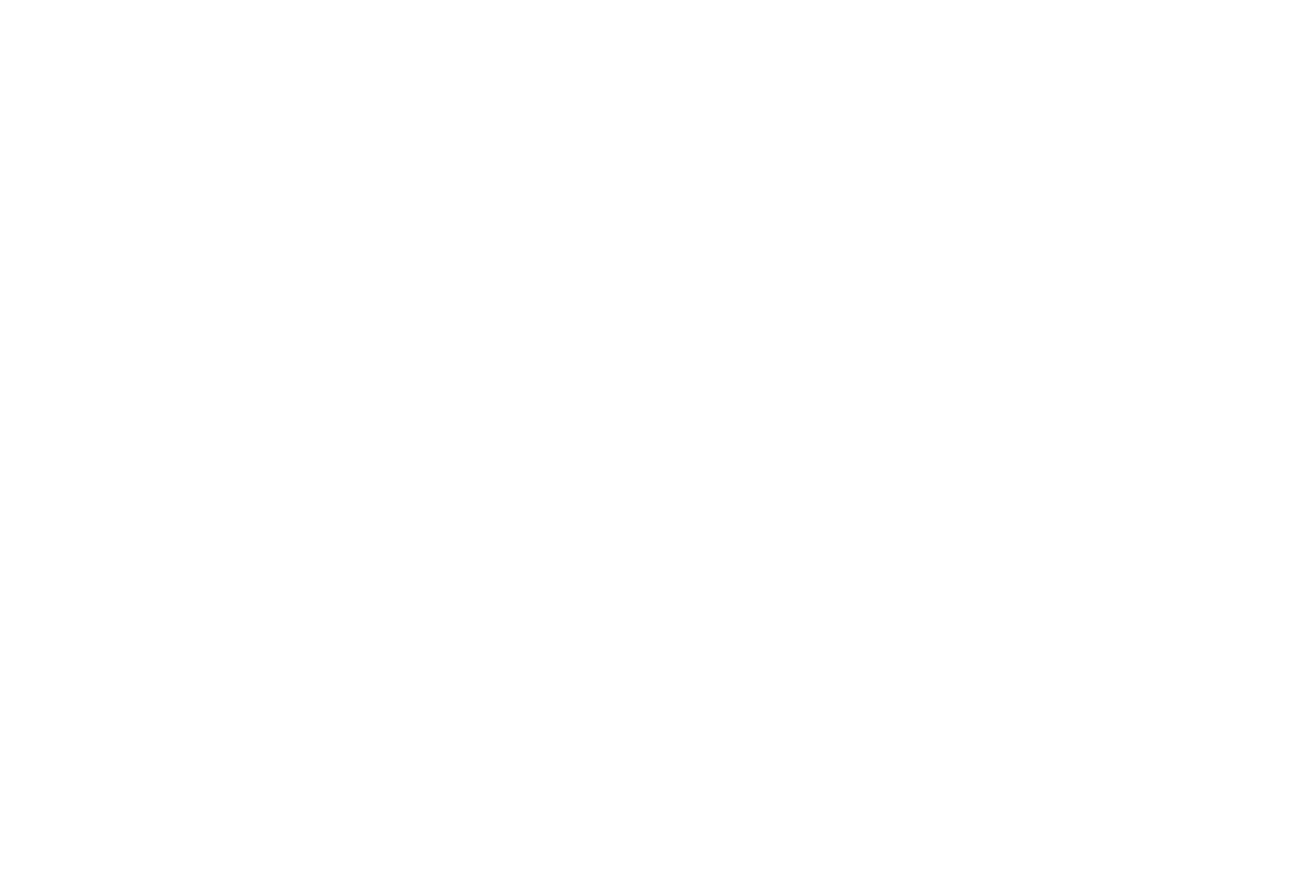
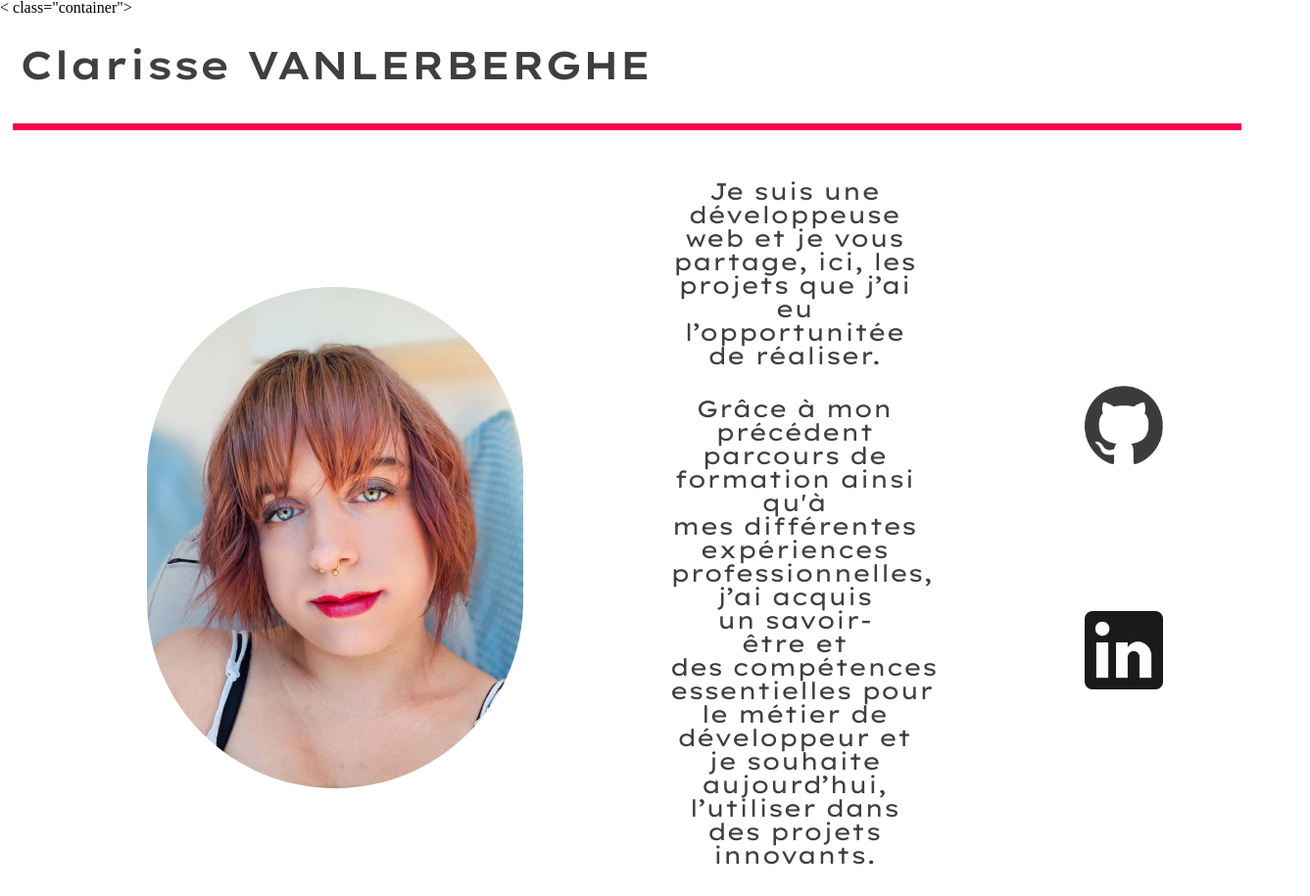
Before and after one commit to JoeVan1109/REFONT-PORTFOLIO, a website: page index.html in a window 1280 px wide. Shown: the whole page at 98% size, 1337 px wide, since content can reach past the window. Before the commit the page ends 800 px from the top, so only its background shows below. Drawn offline with Linux system fonts and the light colour scheme.

Commit message:
placement of the elements of the portfolio introduction

```diff
--- a/index.html
+++ b/index.html
@@ -3,10 +3,36 @@
 <head>
     <meta charset="UTF-8">
     <meta name="viewport" content="width=device-width, initial-scale=1.0">
+    <link rel="stylesheet" href="./css/style.css">
     <title>Portfolio VANLERBERGHE</title>
 </head>
 <body>
-    <div class="container">
+    < class="container">
+        <h1 class="name">Clarisse VANLERBERGHE</h1>
+        <div class="container-barre">
+            <div class="barre"></div>
+        </div>
+
+        <div class="container-intro">
+            <img src="./assets/photo-portfolio.jpeg" class="photo-profil" alt="Photo de Clarisse VANLERBERGHE" >
+
+            <div class="container-description">
+                <p class="description">
+                    Je suis une développeuse web et je vous partage, ici, les projets que j’ai eu l’opportunitée de réaliser.
+                </p>
+                <p class="description">
+                    Grâce à mon précédent parcours de formation ainsi qu'à mes différentes expériences professionnelles,
+                    j’ai acquis un savoir-être et des compétences essentielles pour le métier de développeur et
+                    je souhaite aujourd’hui, l’utiliser dans des projets innovants.
+                </p>
+            </div>
+
+
+            <div class="link">
+                <a href="https://github.com/JoeVan1109" target="_blank" class="link-rs"><img src="./assets/icone/github.png" alt="icone github"></a>
+                <a href="https://www.linkedin.com/in/clarisse-vanlerberghe-616171178/" target="_blank" class="link-rs"><img src="./assets/icone/linkedin.png" alt="icone linkedin"></a>
+            </div>
+        </div>
 
     </div>
 </body>
--- a/sass/base/_reset.scss
+++ b/sass/base/_reset.scss
@@ -0,0 +1,43 @@
+html, body, div, span, applet, object, iframe,
+h1, h2, h3, h4, h5, h6, p, blockquote, pre,
+a, abbr, acronym, address, big, cite, code,
+del, dfn, em, img, ins, kbd, q, s, samp,
+small, strike, strong, sub, sup, tt, var,
+b, u, i, center,
+dl, dt, dd, ol, ul, li,
+fieldset, form, label, legend,
+table, caption, tbody, tfoot, thead, tr, th, td,
+article, aside, canvas, details, embed,
+figure, figcaption, footer, header, hgroup,
+menu, nav, output, ruby, section, summary,
+time, mark, audio, video {
+	margin: 0;
+	padding: 0;
+	border: 0;
+	font-size: 100%;
+	font: inherit;
+	vertical-align: baseline;
+}
+/* HTML5 display-role reset for older browsers */
+article, aside, details, figcaption, figure,
+footer, header, hgroup, menu, nav, section {
+	display: block;
+}
+body {
+	line-height: 1;
+}
+ol, ul {
+	list-style: none;
+}
+blockquote, q {
+	quotes: none;
+}
+blockquote:before, blockquote:after,
+q:before, q:after {
+	content: '';
+	content: none;
+}
+table {
+	border-collapse: collapse;
+	border-spacing: 0;
+}
--- a/sass/main.scss
+++ b/sass/main.scss
@@ -5,7 +5,7 @@
 @import "./base/reset";
 @import "./base/typography";
 
-@import ".//components/buttons";
+@import "./components/buttons";
 
 @import "./layout/footer";
 @import "./layout/header";
@@ -13,4 +13,4 @@
 @import "./pages/contact";
 @import "./pages/home";
 @import "./pages/projectpage";
-@import "./pages/projects";
+@import "./pages/project";
--- a/sass/pages/_home.scss
+++ b/sass/pages/_home.scss
@@ -0,0 +1,81 @@
+@import url('https://fonts.googleapis.com/css2?family=Lexend+Giga:wght@100..900&display=swap');
+
+.name {
+    font-family: "Lexend Giga", sans-serif;
+    font-weight: 600;
+    font-size: 2.5rem;
+
+    color: #413F3E;
+
+    margin: 30px 0 20px 20px;
+
+}
+
+.container-barre {
+    display: flex;
+    justify-content: center;
+    align-items: center;
+}
+
+.barre {
+    width: 98%;
+    height: 7px;
+    background-color: #FF004D;
+
+    margin: 20px 0 50px 0;
+}
+
+.container-intro {
+    display: flex;
+    justify-content: space-around;
+    align-items: center;
+
+    width: 100%;
+
+}
+
+.photo-profil {
+    width: 30%;
+    height: 50%;
+    border-radius: 200px;
+
+    margin-left: 150px;
+
+}
+
+.container-description {
+
+    width: auto;
+
+}
+
+.description {
+    width: 60%;
+    height: 50%;
+
+    text-align: center;
+
+
+    margin: 0 0 30px 150px;
+
+    font-family: "Lexend Giga", sans-serif;
+    font-weight: 400;
+    font-size: 1.5rem;
+
+    color: #413F3E;
+}
+
+.link {
+
+}
+
+.link-rs {
+    display: flex;
+
+    width: 5rem;
+    height: 5rem;
+
+    margin: 150px;
+
+
+}
```
Also changed, not shown: package.json (added, +19 -0 lines), assets/nuage.png (added), css/style.css (added), 2 other files.
